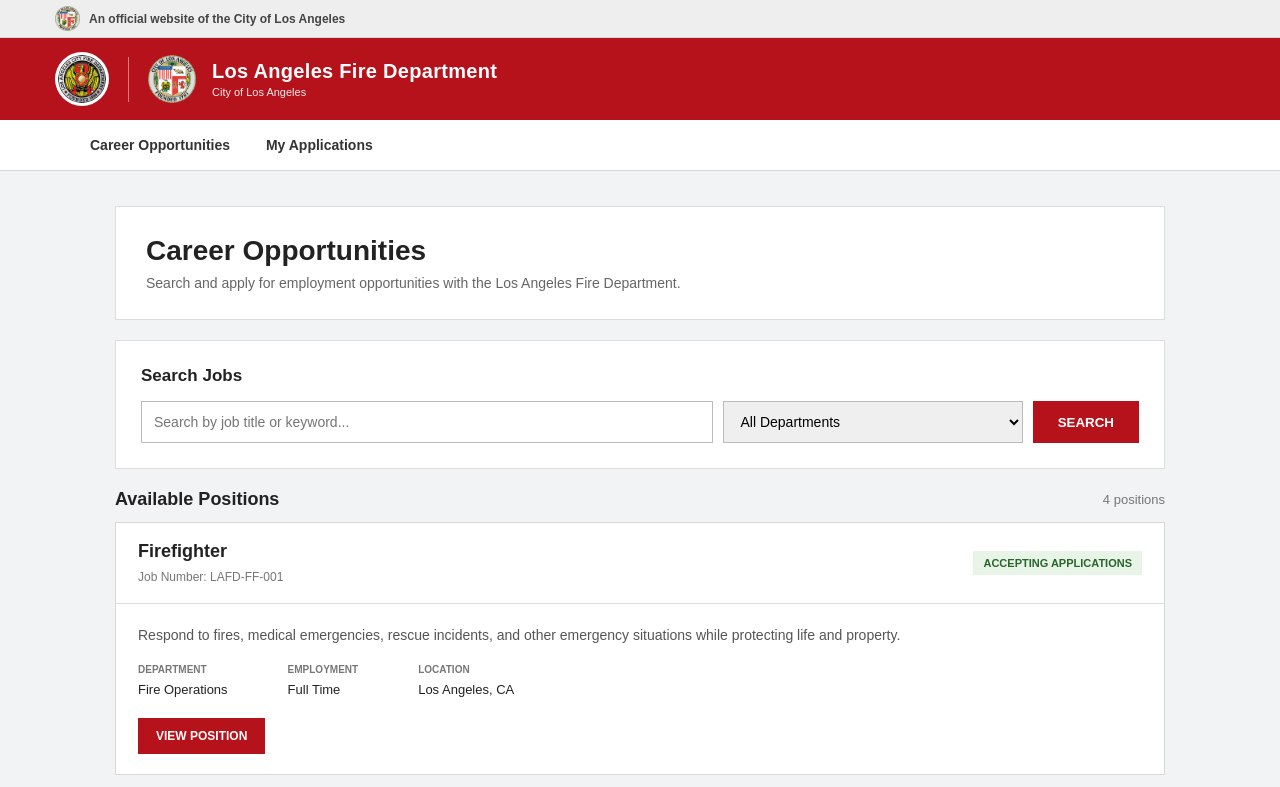
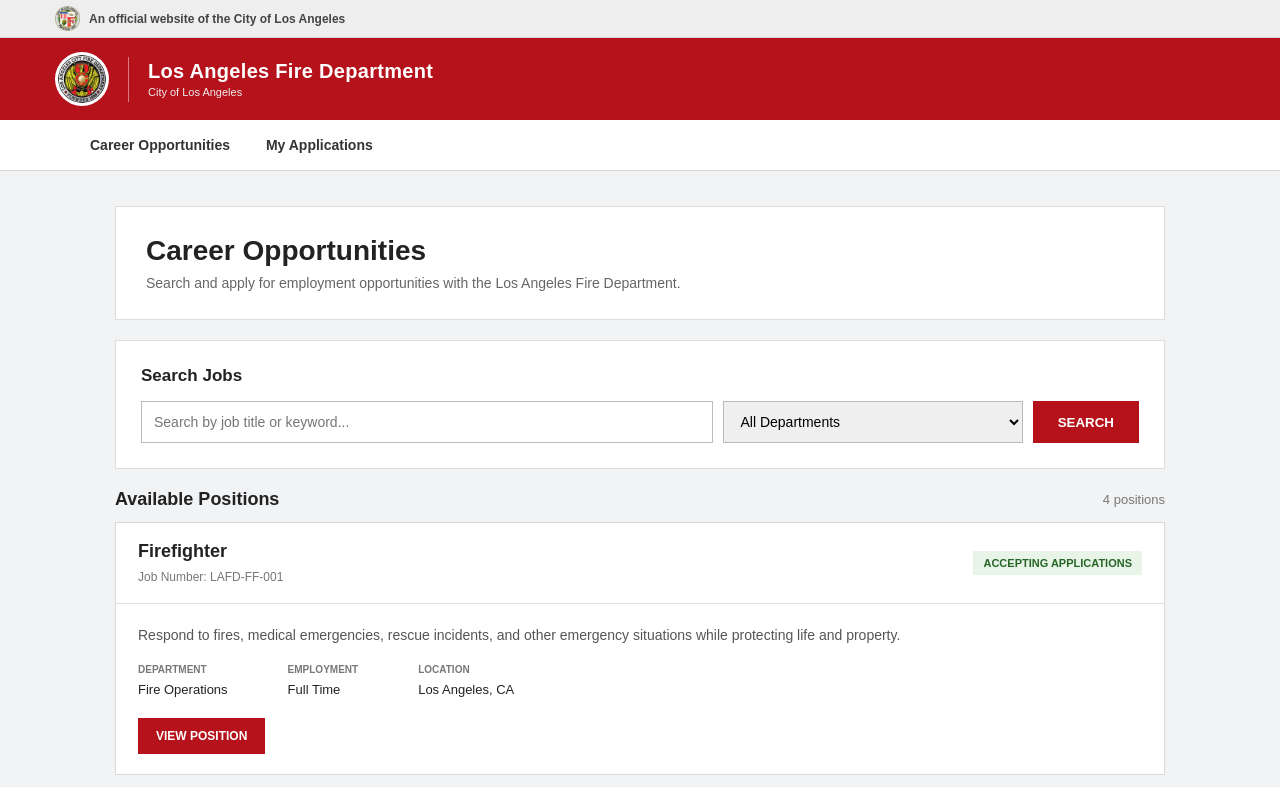
Before and after one commit to Unknownaod/lafd, a plain HTML site: page portal.html in a window 1280 px wide. Shown: the top 787 px of the page. Drawn offline with Linux system fonts and the light colour scheme.

Commit message:
Remove City of Los Angeles logo from portal.html
Removed the City of Los Angeles logo from the portal.

```diff
--- a/portal.html
+++ b/portal.html
@@ -539,15 +539,6 @@
 
 
     <div class="logo-divider"></div>
-
-
-    <!-- CITY OF LOS ANGELES LOGO -->
-
-    <img
-        src="la-city-logo.png"
-        alt="City of Los Angeles"
-        class="city-logo"
-    >
 
 
     <!-- DEPARTMENT NAME -->
```
